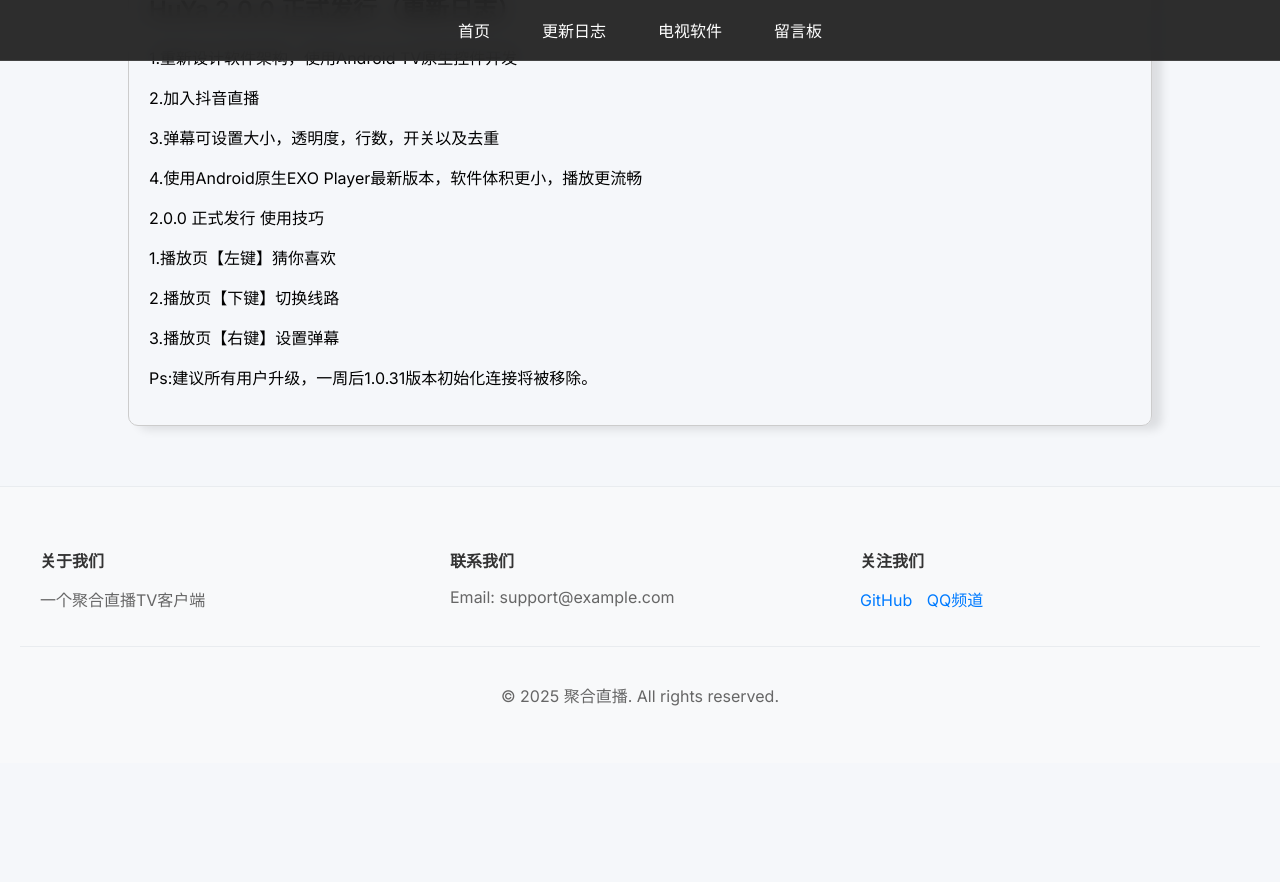
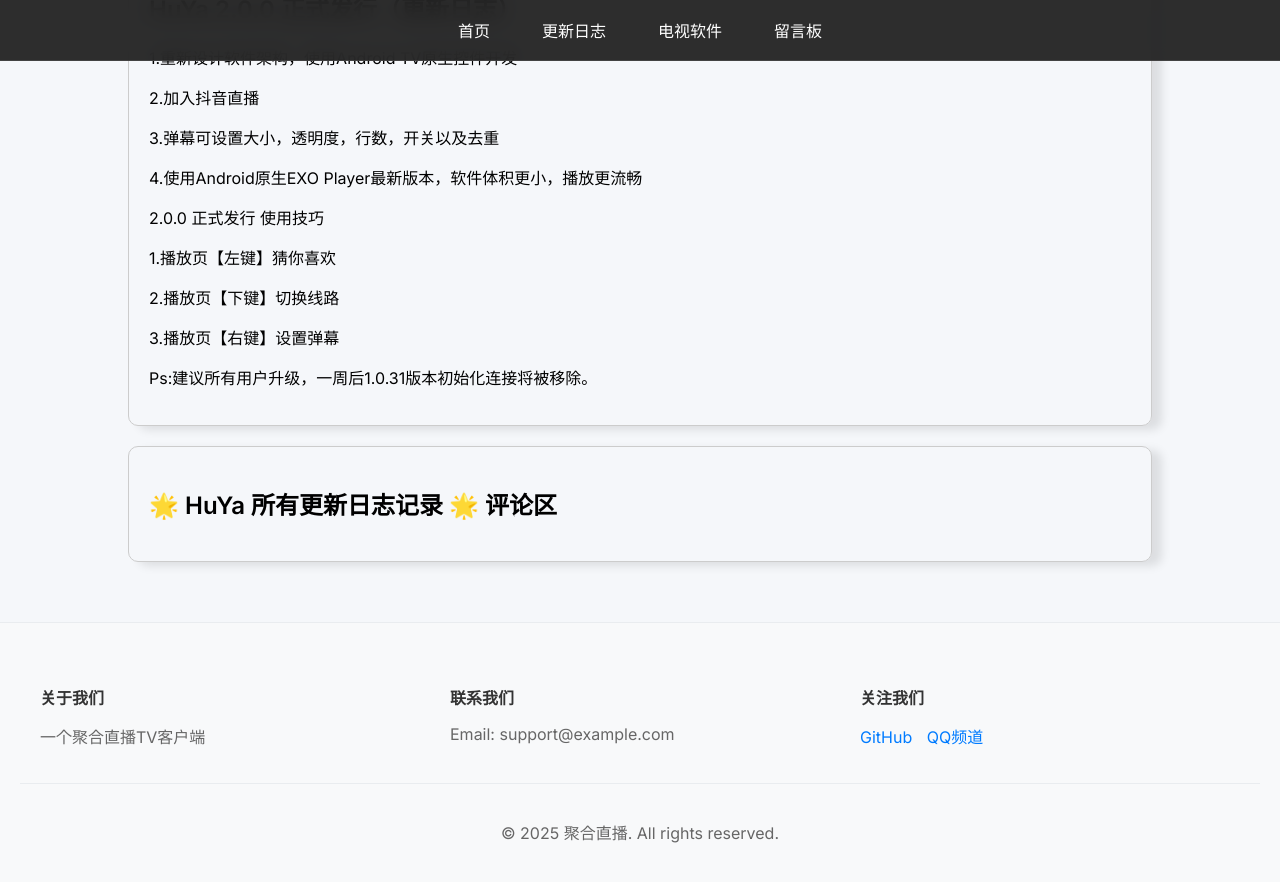
Before and after one commit to jayjd/jayjd.github.io, a Jekyll site: the page built from _posts/2025-03-26-更新日志.markdown, in a window 1280 px wide and 900 px high, scrolled down 9926 px. Shown: the top 882 px of the window. Built offline with Jekyll 4.4.1, drawn with Linux system fonts in a browser that asks for light colours; comment, search, counter and statistics services are not loaded; before the commit the page ends 10689 px from its top, so only the background shows below that.

Commit message:
优化页脚样式，调整导航栏交互，添加评论区信息标题

```diff
--- a/_layouts/default.html
+++ b/_layouts/default.html
@@ -88,13 +88,12 @@
     .footer-bottom a:hover {
       color: #007bff;
     }
-
   </style>
 </head>
 
 <body>
   <script>
-    document.addEventListener('DOMContentLoaded', function() {
+    document.addEventListener('DOMContentLoaded', function () {
       const navLinks = document.querySelectorAll('nav ul li a');
       const currentPageTitle = document.querySelector('.current-page-title');
 
@@ -128,7 +127,7 @@
     }
 
     // 将代码包装在 DOMContentLoaded 事件中
-  document.addEventListener('DOMContentLoaded', function() {
+    document.addEventListener('DOMContentLoaded', function () {
 
       // 获取所有导航链接
       const navLinks = document.querySelectorAll('nav ul li a');
@@ -179,7 +178,14 @@
   <div class="markdown-body-container">
     {{ content }}
     {% if page.url contains "/message" or page.url contains "/thread/" %}
+      <div class="info-section">
+        {% if page.url contains "/message" %}
+         <h2>🌟 {{page.title}} 🌟 </h2>
+        {% else %}
+         <h2>🌟 {{page.title}} 🌟 评论区</h2>
+        {% endif %}
         {% include gitalk.html %}
+      </div>
     {% endif %}
   </div>
   <!-- 网站底部 -->
```
Lines whose indentation alone changed are shown as unchanged.
